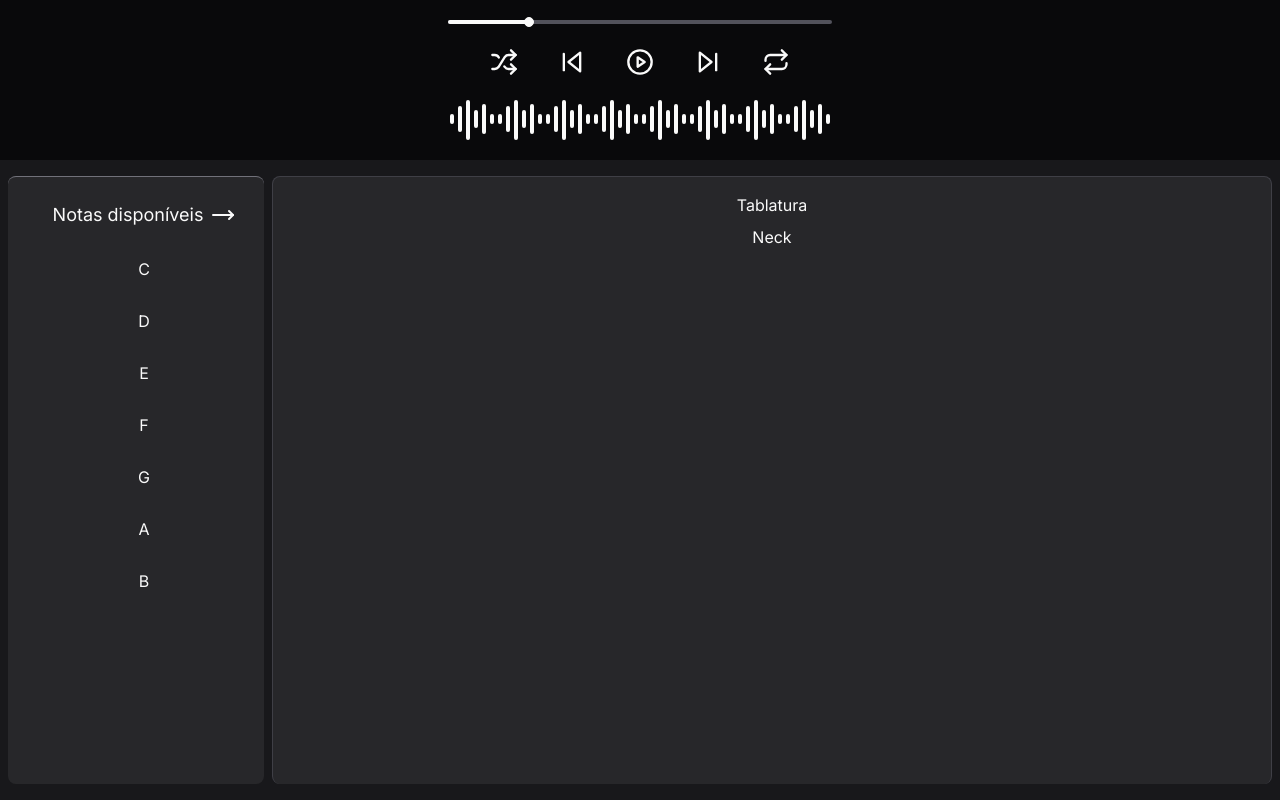
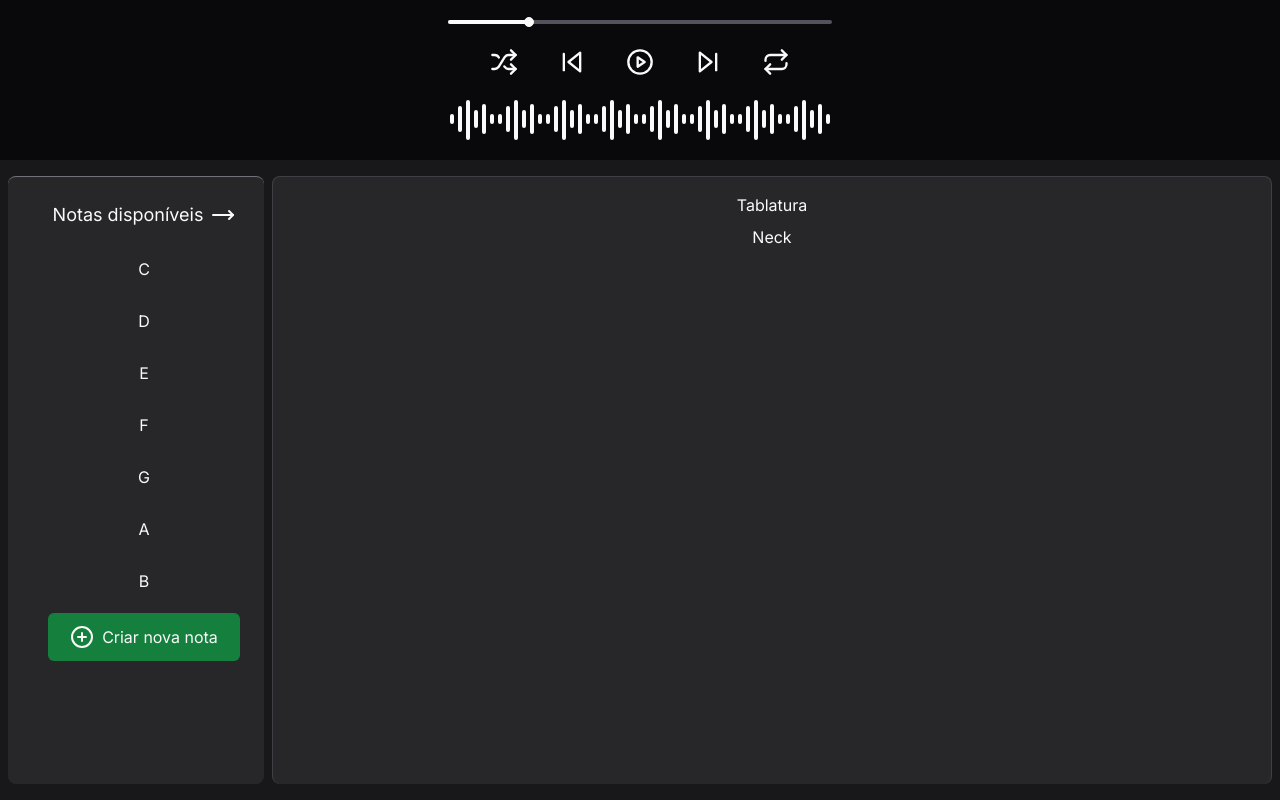
Before and after one commit to AdlerCastro/Tablatura, a Next.js app: page / in a window 1280 px wide. Built offline with nearby package versions, Linux system fonts and the light colour scheme.

Commit message:
:sparkles: feat: Add button redirect to page create note

```diff
--- a/src/components/templates/Home/index.tsx
+++ b/src/components/templates/Home/index.tsx
@@ -5,12 +5,15 @@ import Notes from "@/components/molecules/Notes";
 import Tab from "@/components/organisms/Tab";
 import Empty from "@/components/templates/Empty";
 import { Note } from "@/data/types/notes";
-import { MoveRight } from "lucide-react";
+import { MoveRight, PlusCircle } from "lucide-react";
+import { useRouter } from "next/navigation";
 import { useState } from "react";
 
 export default function HomePage() {
   const [buttonState, setButtonState] = useState(false);
   const [showNote, setShowNote] = useState<Note>();
+
+  const router = useRouter();
 
   const handleClickButton = () => {
     setButtonState(!buttonState);
@@ -39,6 +42,13 @@ export default function HomePage() {
           </Button>
 
           <Notes onSendNote={handleShowNote} />
+
+          <Button
+            onClick={() => router.push("/CreateNote")}
+            className="w-[80%] hover:scale-105 flex flex-row gap-2 items-center justify-center bg-green-700 hover:bg-green-800 p-3 transition-all duration-200"
+          >
+            <PlusCircle /> Criar nova nota
+          </Button>
         </div>
 
         {showNote ? (
```
